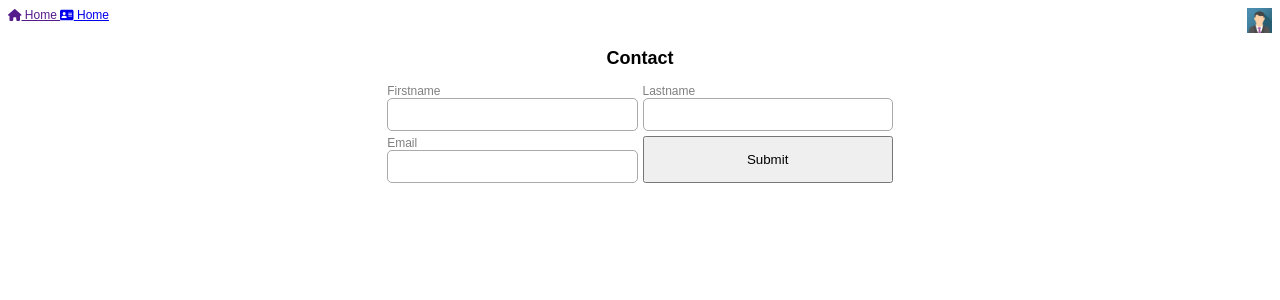
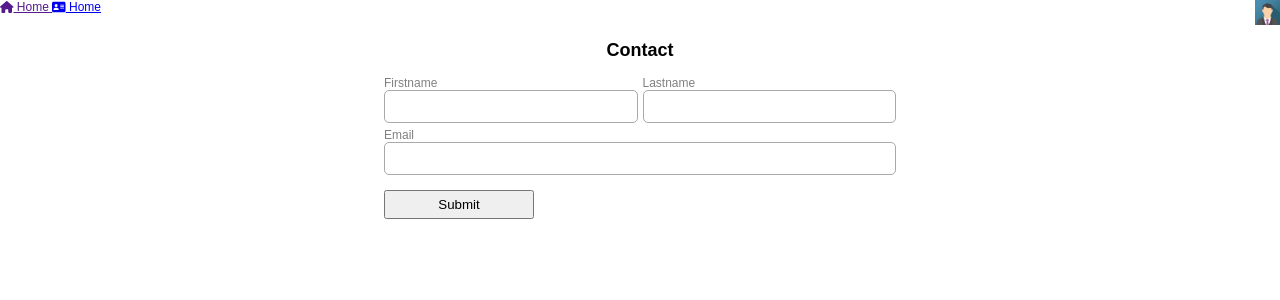
Before and after one commit to jalf90/portfolio, an Angular app: page /contact-me in a window 1280 px wide. Shown: the top 300 px of the page. Built offline with nearby package versions, Linux system fonts and the light colour scheme.

Commit message:
css adjustments

```diff
--- a/src/app/modules/home/components/contact-me/contact-me.component.html
+++ b/src/app/modules/home/components/contact-me/contact-me.component.html
@@ -3,7 +3,7 @@
     <form (submit)="handleSubmit($event)" [formGroup]="formGroup">
         <app-input [label]="'Firstname'" formControlName="firstName"></app-input>
         <app-input [label]="'Lastname'" formControlName="lastName"></app-input>
-        <app-input [label]="'Email'" type="email" formControlName="email"></app-input>
-        <button type="submit">Submit</button>
+        <app-input class="span--2" [label]="'Email'" type="email" formControlName="email"></app-input>
+        <button class="span--2 mt-1" type="submit">Submit</button>
     </form>
 </section>
--- a/src/app/modules/home/components/contact-me/contact-me.component.scss
+++ b/src/app/modules/home/components/contact-me/contact-me.component.scss
@@ -6,6 +6,10 @@ section {
     grid-template-columns: 1fr 1fr;
     gap: 5px;
     grid-auto-flow: row;
+
+    > .span--2 {
+      grid-column: span 2;
+    }
   }
 
   h2 {
--- a/src/styles.scss
+++ b/src/styles.scss
@@ -4,8 +4,15 @@ html, body {
   font-family: sans-serif;
   font-size: 12px;
   height: 100%;
+  margin: 0;
 }
 
 button {
   padding: 5px 10px;
+  min-width: 150px;
+  width: fit-content;
 }
+
+.mt-1 {
+  margin-top: 10px;
+}
```
